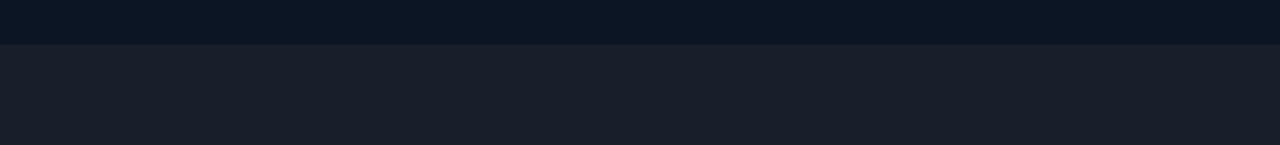
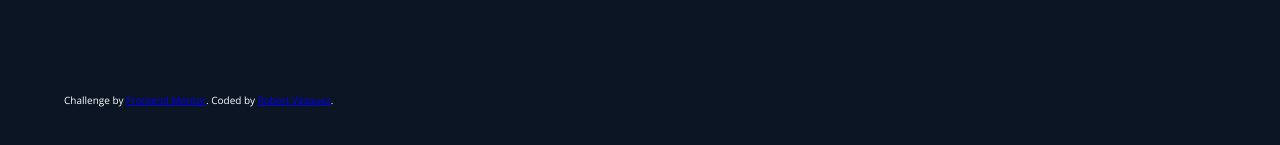
Before and after one commit to robert-ds/landing-page-fylo-dark, a plain HTML site: page index.html in a window 1280 px wide. Shown: the part 3133-3278 px from the top of the page. Before the commit the page ends 3178 px from the top, so only its background shows below. Drawn offline with nearby package versions, Linux system fonts and the light colour scheme.

Commit message:
Atribution section add

```diff
--- a/index.html
+++ b/index.html
@@ -241,16 +241,18 @@
 
     </section>
 
+    <p class="footer__attribution container">
+      Challenge by <a href="https://www.frontendmentor.io?ref=challenge" target="_blank">Frontend Mentor</a>.
+      Coded by <a href="https://robert-ds.me">Robert Vásquez</a>.
+    </p>
+
   </footer>
 
 
   <!--
 
   <footer>
-    <p class="attribution">
-      Challenge by <a href="https://www.frontendmentor.io?ref=challenge" target="_blank">Frontend Mentor</a>.
-      Coded by <a href="https://robert-ds.me">Robert Vásquez</a>.
-    </p>
+
   </footer> -->
 </body>
 </html>
```
